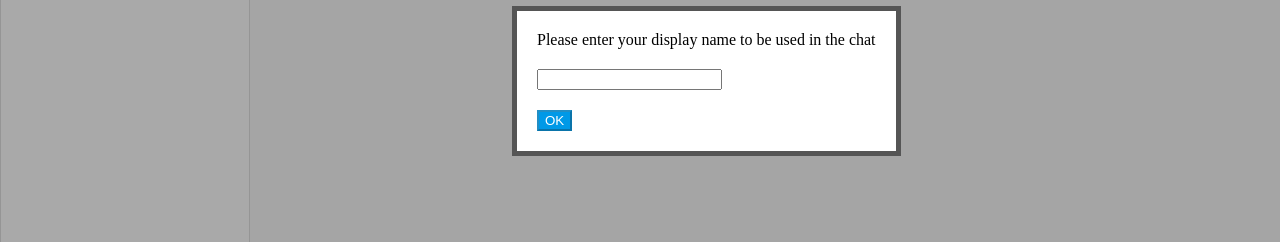
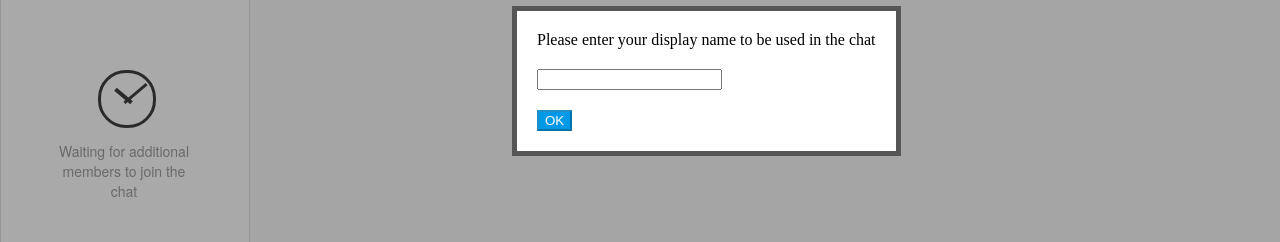
Before and after one commit to IBM-Swift-Sunset/Kitura-Chat-Server, a website: page public/index.html in a window 1280 px wide. Shown: the part 314-556 px from the top of the page. Drawn offline with nearby package versions, Linux system fonts and the light colour scheme.

Commit message:
IBM-Swift#33 Added the Waiting pane from the sketches.

```diff
--- a/public/app.js
+++ b/public/app.js
@@ -21,12 +21,19 @@ utilities.resizeUI = function() {
 
         var titleBar = $('.titleBar');
         var participantsArea = $('.participantsArea');
+        var waitingMessage = $('#waitingMessage');
         var messagesArea = $('.messagesArea');
         var inputArea = $('.inputArea');
         var footerBar = $('.footerBar');
-        var coverFrame = $('.coverFrame')
+        var coverFrame = $('.coverFrame');
 
         participantsArea.height(totalHeight - titleBar.height() - footerBar.height() - 2);
+        var participantsSeparatorBottom = $('.participantsSeparator').offset().top +
+                                                    $('.participantsSeparator').height();
+        waitingMessage.offset({top: participantsSeparatorBottom +
+                                           (participantsArea.height() - waitingMessage.height() -
+                                                    participantsSeparatorBottom + titleBar.height()) / 2,
+                               left: (participantsArea.width()-waitingMessage.width())/2});
         messagesArea.width(totalWidth - participantsArea.width() - 60);
         messagesArea.height(inputArea.offset().top - messagesArea.offset().top - 30);
         $('.messagelocalUserBox').width(messagesArea.width()-43);
--- a/public/chat.css
+++ b/public/chat.css
@@ -18,6 +18,32 @@
      margin:0;
      padding:0;
      height:100%;
+ }
+
+ .clock {
+     border: 3px solid #000;
+     border-radius: 28px;
+     display: inline-block;
+     height: 52px;
+     width: 52px;
+ }
+
+ .clockHours {
+     background-color: #000;
+     display: inline-block;
+     height: 4px;
+     margin: 0 0 30px -47px;
+     transform: rotate(40deg);
+     width: 21px;
+ }
+
+ .clockMinutes {
+     background-color: #000;
+     display: inline-block;
+     height: 3px;
+     margin: 0 0 33px -16px;
+     transform: rotate(-40deg);
+     width: 29px;
  }
 
  .coverFrame {
@@ -280,3 +306,17 @@
     border-left: 10px solid #f7f7f8;
     margin-left: -12px;   /* two pixels more than the width */
 }
+
+.waitingForAddition {
+  width: 140px;
+  height: 51px;
+  margin-top: 10px;
+  opacity: 0.5;
+  font-family: HelveticaNeue;
+  font-size: 14px;
+  font-weight: 300;
+  font-style: normal;
+  font-stretch: normal;
+  text-align: center;
+  color: #000000;
+}
--- a/public/templates/chatUi.html
+++ b/public/templates/chatUi.html
@@ -5,6 +5,8 @@
             <div class="participantText">{{displayName}}</div>
         </div>
         <div class="participantsSeparator"></div>
+
+        <div ng-show="participants.length > 0">
             <img src="images/group.svg" height="30px" width="30px"
                  style="margin: 30px 0 0 20px; vertical-align: top;"/>
             <div class="participantsCount">
@@ -17,6 +19,20 @@
                         <div class="participantText">{{participant.displayName}}</div>
                         <img src="images/typing.gif" height="15px" width="20px"
                              class="participantTyping" ng-show="participant.typing"/>
+                    </div>
+                </div>
+            </div>
+        </div>
+
+        <div ng-show="participants.length == 0">
+            <div id="waitingMessage" style="position: absolute;" align="center">
+                <div>
+                    <div class="clock"></div>
+                    <div class="clockHours"></div>
+                    <div class="clockMinutes"></div>
+                </div>
+                <div class="waitingForAddition">
+                    Waiting for additional members to join the chat
                 </div>
             </div>
         </div>
```
Lines whose indentation alone changed are shown as unchanged.
